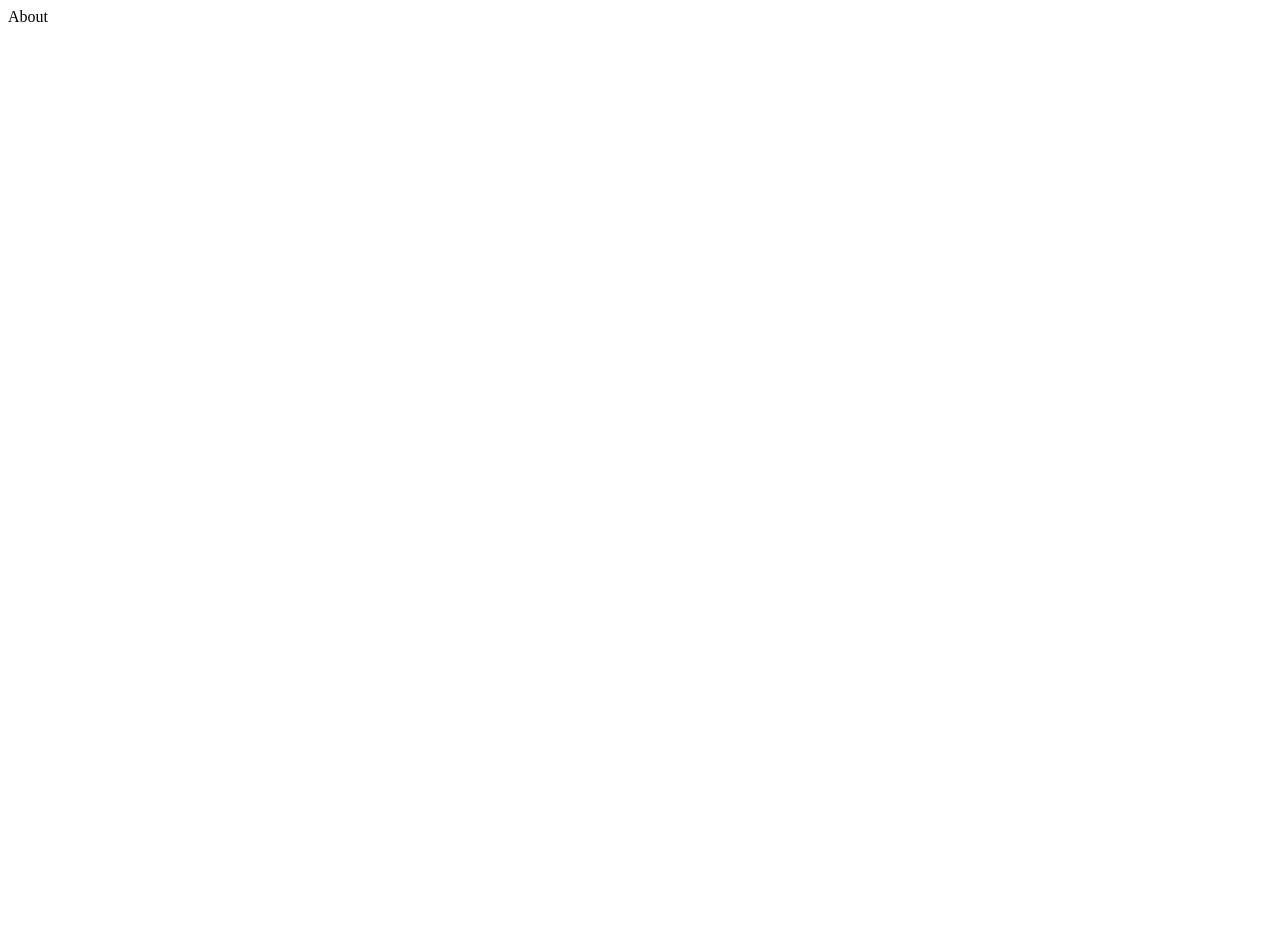
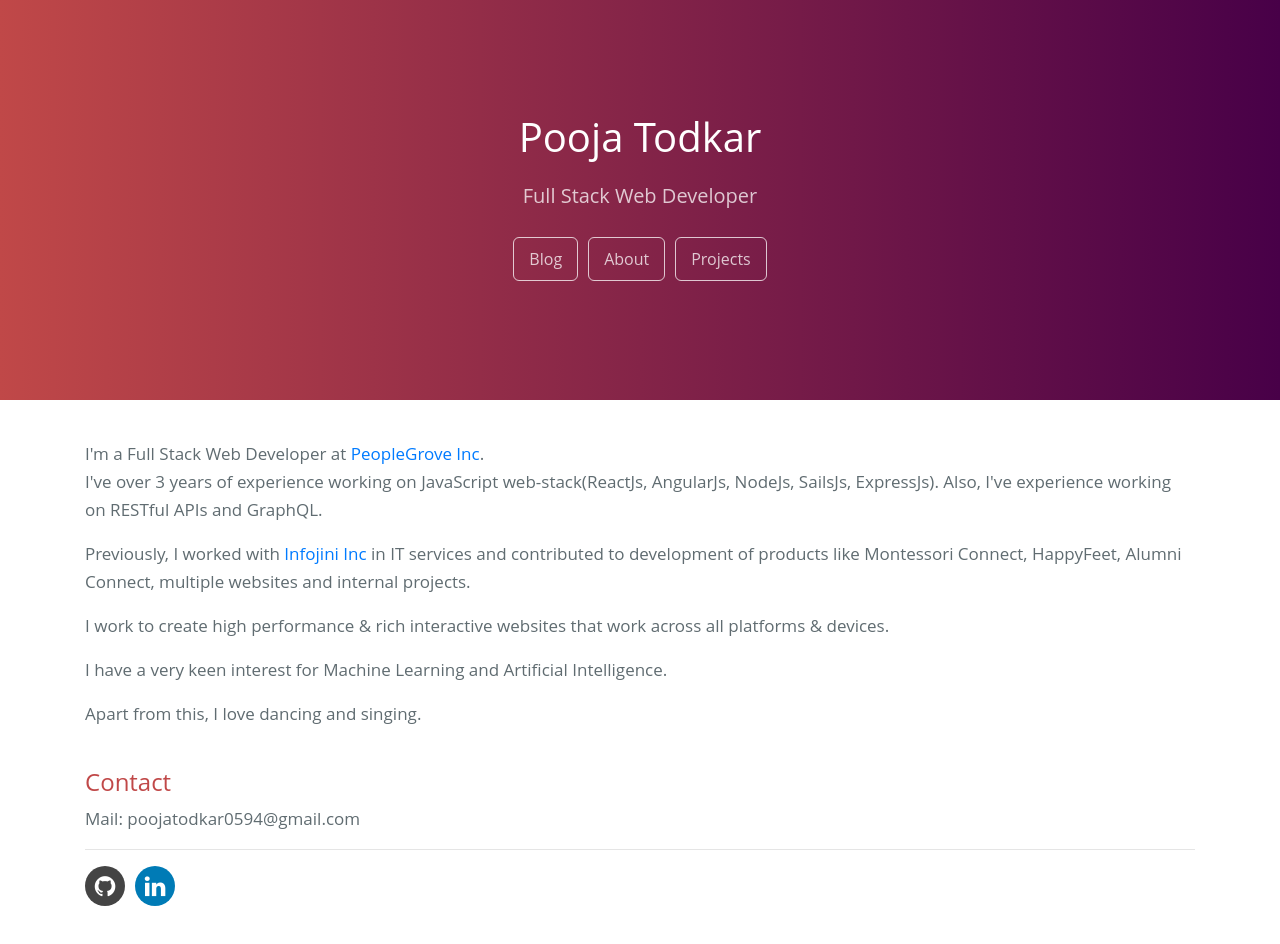
Before and after one commit to poojatodkar/poojatodkar.github.io, a plain HTML site: page about.html in a window 1280 px wide. Before the commit the page ends 800 px from the top, so only its background shows below. Drawn offline with nearby package versions, Linux system fonts and the light colour scheme.

Commit message:
About page completed

```diff
--- a/about.html
+++ b/about.html
@@ -1 +1,46 @@
-<div>About</div>
+<html>
+
+<head>
+    <link rel="stylesheet" media="screen" href="./assets/css/style.css">
+    <link rel="stylesheet" href="https://cdnjs.cloudflare.com/ajax/libs/font-awesome/4.3.0/css/font-awesome.min.css">
+    <link rel="stylesheet" href="https://maxcdn.bootstrapcdn.com/bootstrap/4.0.0/css/bootstrap.min.css"
+        integrity="sha384-Gn5384xqQ1aoWXA+058RXPxPg6fy4IWvTNh0E263XmFcJlSAwiGgFAW/dAiS6JXm" crossorigin="anonymous">
+    <link rel="stylesheet" href="/css_buttons/bootstrap-social.css">
+</head>
+
+<body>
+    <object type="text/html" data="index.html"></object>
+    <div class="container">
+        <div class="about">
+            <div class="about-work">
+                <p>I'm a Full Stack Web Developer at <a href="https://www.peoplegrove.com/">PeopleGrove Inc</a>.<br />
+                    I've over 3 years of experience working on JavaScript web-stack(ReactJs, AngularJs, NodeJs, SailsJs,
+                    ExpressJs). Also, I've experience working on RESTful APIs and GraphQL.</p>
+
+                <p>Previously, I worked with <a href="https://www.infojiniconsulting.com/">Infojini Inc</a> in IT
+                    services and contributed to development of products like Montessori Connect, HappyFeet, Alumni
+                    Connect, multiple websites and internal projects.</p>
+
+                <p>I work to create high performance & rich interactive websites that work across all platforms &
+                    devices.</p>
+
+                <p>I have a very keen interest for Machine Learning and Artificial Intelligence.</p>
+
+                <p>Apart from this, I love dancing and singing.</p>
+            </div>
+            <h4>Contact</h4>
+            <p>Mail: poojatodkar0594@gmail.com</p>
+            <hr>
+            <footer class="footer">
+                <a class="btn-github" href="https://github.com/poojatodkar">
+                    <span class="fa fa-github"></span>
+                </a>
+                <a class="btn-linkedin" href="https://www.linkedin.com/in/pooja-todkar-237aba164/">
+                    <span class="fa fa-linkedin"></span>
+                </a>
+            </footer>
+        </div>
+    </div>
+</body>
+
+</html>
--- a/assets/css/style.css
+++ b/assets/css/style.css
@@ -268,6 +268,7 @@ sub {
 }
 
 .profile-header p {
+  opacity: 0.75;
   font-size: 20px;
 }
 
@@ -292,3 +293,60 @@ sub {
   color: rgba(255, 255, 255, 0.75);
   text-decoration: none;
 }
+
+/* about page css */
+
+object {
+  width: 100%;
+  height: 400px;
+}
+
+.about {
+  margin-bottom: 50px;
+}
+
+.about p {
+  color: #606c71;
+  line-height: 28px;
+  font-size: 17px;
+}
+
+.about .about-work {
+  margin: 40px 0;
+}
+
+.about h4 {
+  color: rgb(192, 72, 72);
+}
+
+.footer {
+  display: flex;
+}
+
+.footer a {
+  width: 40px;
+  height: 40px;
+  border-radius: 50%;
+  display: flex;
+  align-items: center;
+  justify-content: center;
+  font-size: 24px;
+  text-decoration: none;
+}
+
+.footer a:hover {
+  text-decoration: none;
+}
+
+.footer a.btn-linkedin {
+  border-color: rgba(0,0,0,0.2);
+  color: #fff;
+  background-color: #007bb6;
+}
+
+.footer a.btn-github {
+  margin-right: 10px;
+  border-color: rgba(0,0,0,0.2);
+  color: #fff;
+  background-color: #444;
+}
```
